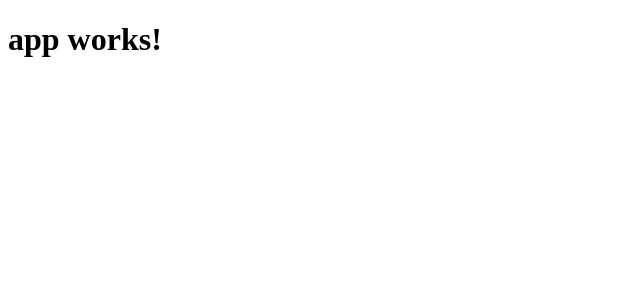
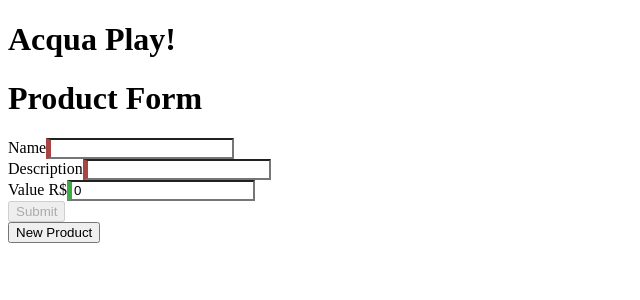
Before and after one commit to viniciuspasquantonio/acqua-play-web, an Angular app: page / in a window 1280 px wide. Shown: the top 300 px of the page, without its empty margins (0-640 px from the left). Built offline with nearby package versions, Linux system fonts and the light colour scheme.

Commit message:
initial product form

```diff
--- a/src/app/app.component.html
+++ b/src/app/app.component.html
@@ -1,3 +1,4 @@
 <h1>
   {{title}}
 </h1>
+<product-form></product-form>
--- a/src/app/app.component.ts
+++ b/src/app/app.component.ts
@@ -6,5 +6,5 @@ import { Component } from '@angular/core';
   styleUrls: ['./app.component.css']
 })
 export class AppComponent {
-  title = 'app works!';
+  title = 'Acqua Play!';
 }
--- a/src/app/app.module.ts
+++ b/src/app/app.module.ts
@@ -4,10 +4,12 @@ import { FormsModule } from '@angular/forms';
 import { HttpModule } from '@angular/http';
 
 import { AppComponent } from './app.component';
+import { ProductFormComponent } from './product-form.component';
 
 @NgModule({
   declarations: [
-    AppComponent
+    AppComponent,
+    ProductFormComponent
   ],
   imports: [
     BrowserModule,
--- /dev/null
+++ b/src/app/product-form.component.html
@@ -0,0 +1,38 @@
+<div class="container">
+    <h1>Product Form</h1>
+    <form (ngSubmit)="onSubmit()" #productForm="ngForm">
+      <div class="form-group">
+        <label for="name">Name</label>
+        <input type="text" class="form-control" id="name"
+               required
+               [(ngModel)]="model.name" name="name"
+               #name="ngModel">
+        <div [hidden]="name.valid || name.pristine" class="alert alert-danger">
+          Name is required
+        </div>
+      </div>
+      <div class="form-group">
+        <label for="description">Description</label>
+        <input type="text" class="form-control" id="description"
+               required
+               [(ngModel)]="model.description" name="description"
+               #description="ngModel">
+        <div [hidden]="description.valid || description.pristine" class="alert alert-danger">
+          Description is required
+        </div>
+      </div>
+      <div class="form-group">
+        <label for="value">Value R$</label>
+        <input type="text" class="form-control" id="value"
+               required
+               [(ngModel)]="model.value" name="value"
+               #value="ngModel">
+        <div [hidden]="value.valid || value.pristine" class="alert alert-danger">
+          Value is required
+        </div>
+      </div>
+      <button type="submit" class="btn btn-success" [disabled]="!productForm.form.valid">Submit</button>
+
+    </form>
+    <button type="button" class="btn btn-default" (click)="newProduct(); productForm.reset()">New Product</button>
+</div>
--- /dev/null
+++ b/src/app/product-form.component.ts
@@ -0,0 +1,20 @@
+import { Component } from '@angular/core';
+
+import { Product }    from './product.model';
+
+@Component({
+  moduleId: module.id,
+  selector: 'product-form',
+  templateUrl: './product-form.component.html'
+})
+export class ProductFormComponent {
+
+  submitted = false;
+  model = new Product(0, '', '',0);
+
+  onSubmit() { this.submitted = true; }
+  newProduct() {
+      this.model = new Product(0, '', '',0);
+  }
+
+}
--- /dev/null
+++ b/src/app/product.model.ts
@@ -0,0 +1,8 @@
+export class Product {
+  constructor(
+    public id: number,
+    public name: string,
+    public description: string,
+    public value: number
+  ) {  }
+}
--- /dev/null
+++ b/src/forms.css
@@ -0,0 +1,6 @@
+.ng-valid[required], .ng-valid.required  {
+  border-left: 5px solid #42A948; /* green */
+}
+.ng-invalid:not(form)  {
+  border-left: 5px solid #a94442; /* red */
+}
--- a/src/index.html
+++ b/src/index.html
@@ -1,12 +1,14 @@
 <!doctype html>
 <html>
 <head>
-  <meta charset="utf-8">
-  <title>AcquaPlayWeb</title>
-  <base href="/">
+	<link rel="stylesheet" href="styles.css">
+	<link rel="stylesheet" href="forms.css">
+  	<meta charset="utf-8">
+  	<title>AcquaPlayWeb</title>
+  	<base href="/">
 
-  <meta name="viewport" content="width=device-width, initial-scale=1">
-  <link rel="icon" type="image/x-icon" href="favicon.ico">
+  	<meta name="viewport" content="width=device-width, initial-scale=1">
+  	<link rel="icon" type="image/x-icon" href="favicon.ico">
 </head>
 <body>
   <app-root>Loading...</app-root>
```
